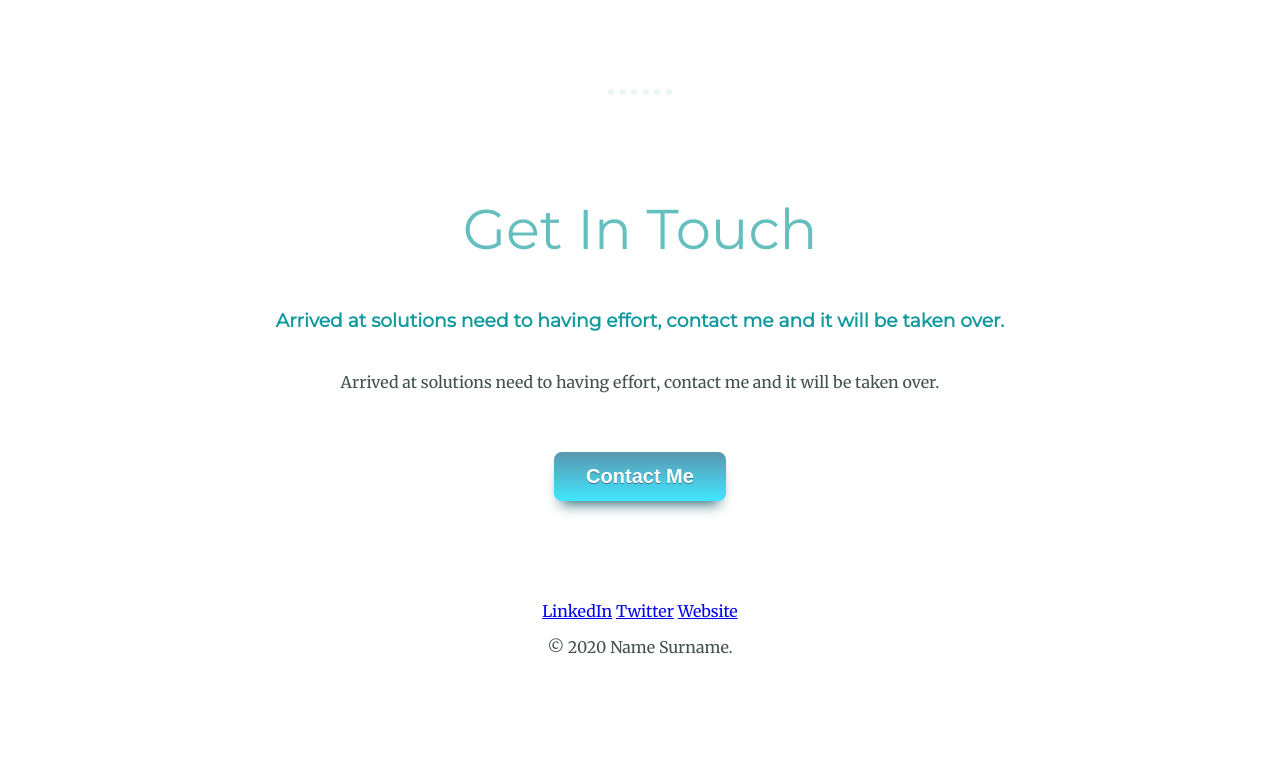
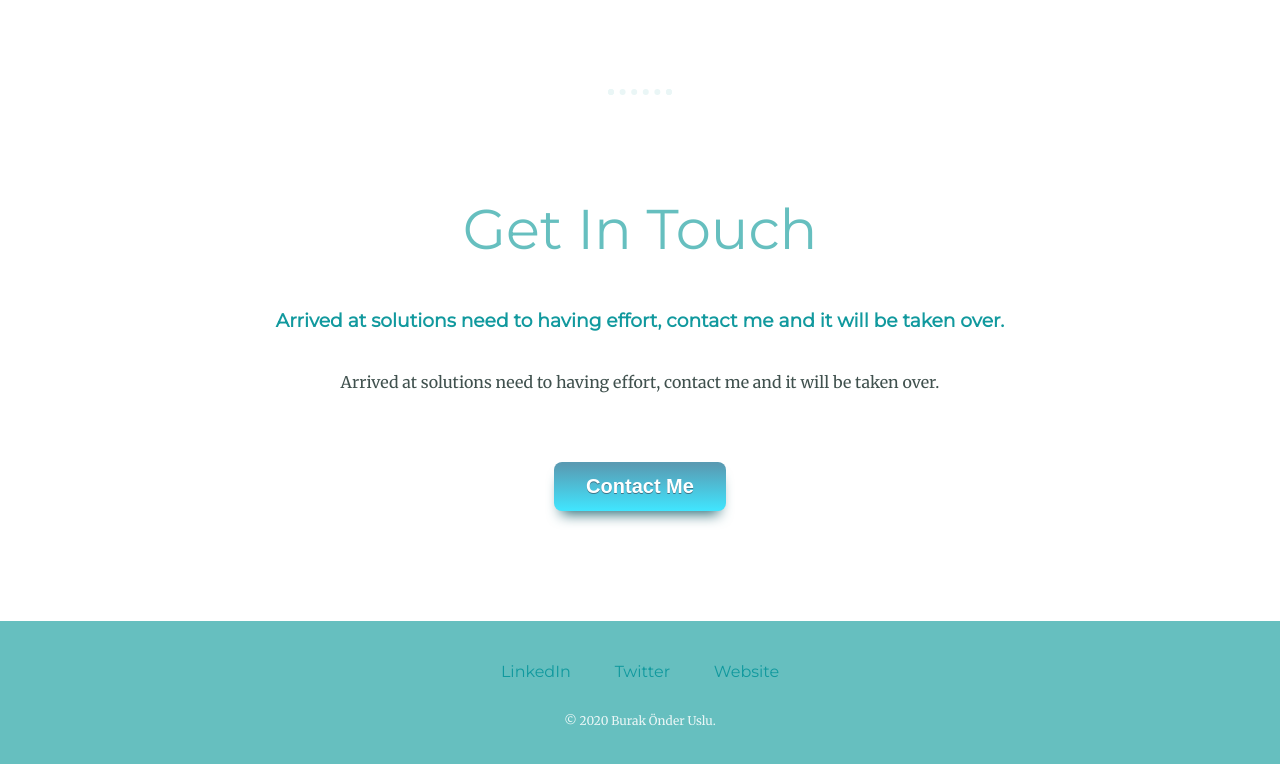
Before and after one commit to BurakOnderUslu/Ondercss, a plain HTML site: page index.html in a window 1280 px wide. Shown: the part 2586-3350 px from the top of the page. Before the commit the page ends 3259 px from the top, so only its background shows below. Drawn offline with Linux system fonts and the light colour scheme.

Commit message:
Add files via upload

```diff
--- a/css/style.css
+++ b/css/style.css
@@ -36,7 +36,16 @@ h3 {
     font-family: 'Montserrat', sans-serif;
 }
 
+a {
+    color: #11999E;
+    text-decoration: none;
+    font-family: 'Montserrat', sans-serif;
+    margin: 10px 20px;
+}
 
+a:hover {
+    color: #EAF6F6;
+}
 /********Class Identifier********/
 
 .top-container {
@@ -54,6 +63,8 @@ h3 {
 }
 
 .bottom-container {
+    background-color: #66BFBF;
+    padding: 40px 0 20px;
 }
 
 .bottom-cloud {
@@ -126,4 +137,9 @@ h3 {
 	position:relative;
 	top:1px;
 }
+.copyright {
+    color: #EAF6F6;
+    font-size: 0.75rem;
+    padding: 20px 0;
+}
 /********ID Identifier********/
--- a/index.html
+++ b/index.html
@@ -55,7 +55,7 @@
     <a class="footer-link" href="https://www.linkedin.com/">LinkedIn</a>
     <a class="footer-link" href="https://twitter.com/">Twitter</a>
     <a class="footer-link" href="https:/www.kodloca.com/">Website</a>
-    <p>© 2020 Name Surname.</p>
+    <p class="copyright">© 2020 Burak Önder Uslu.</p>
   </div>
 
   </div>
```
